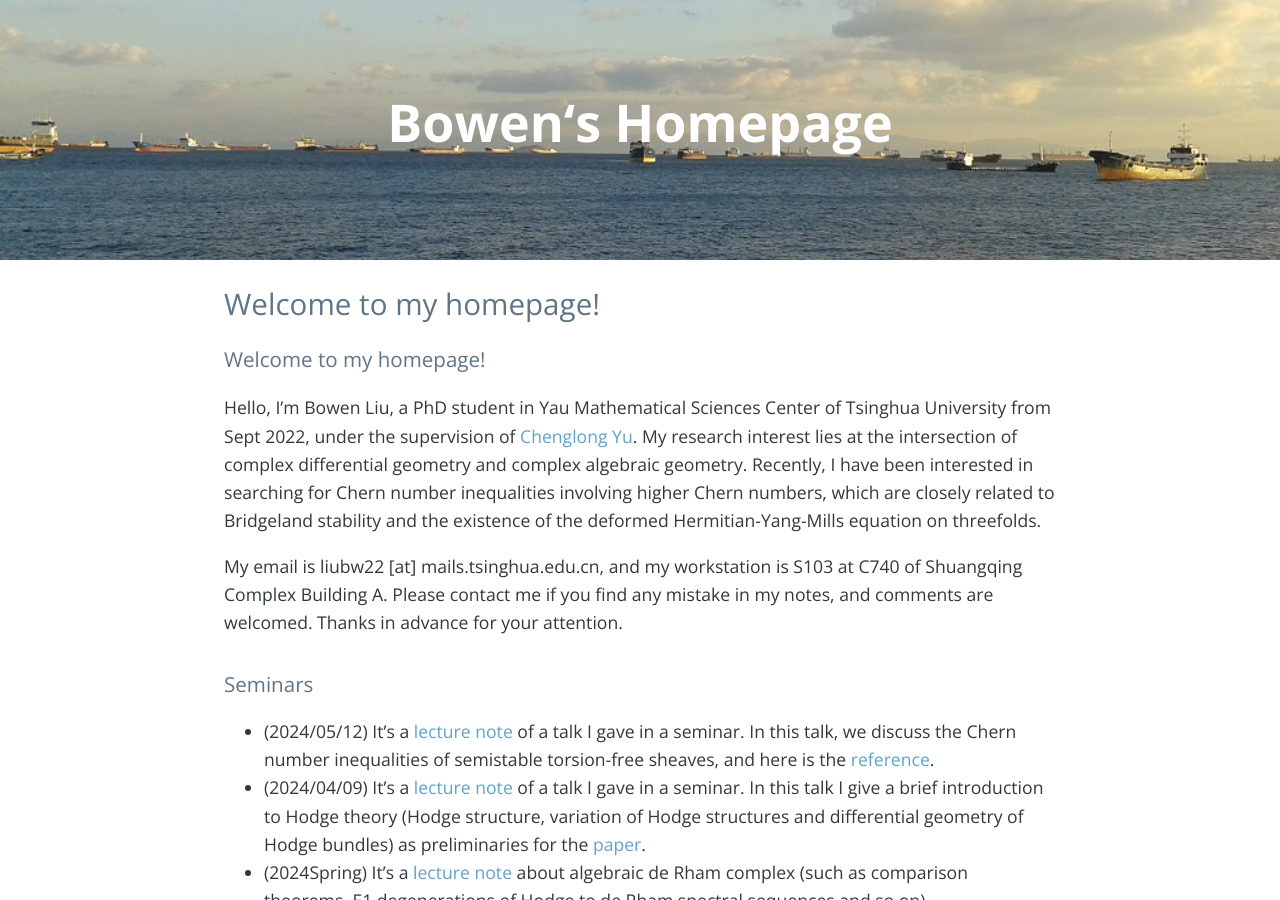
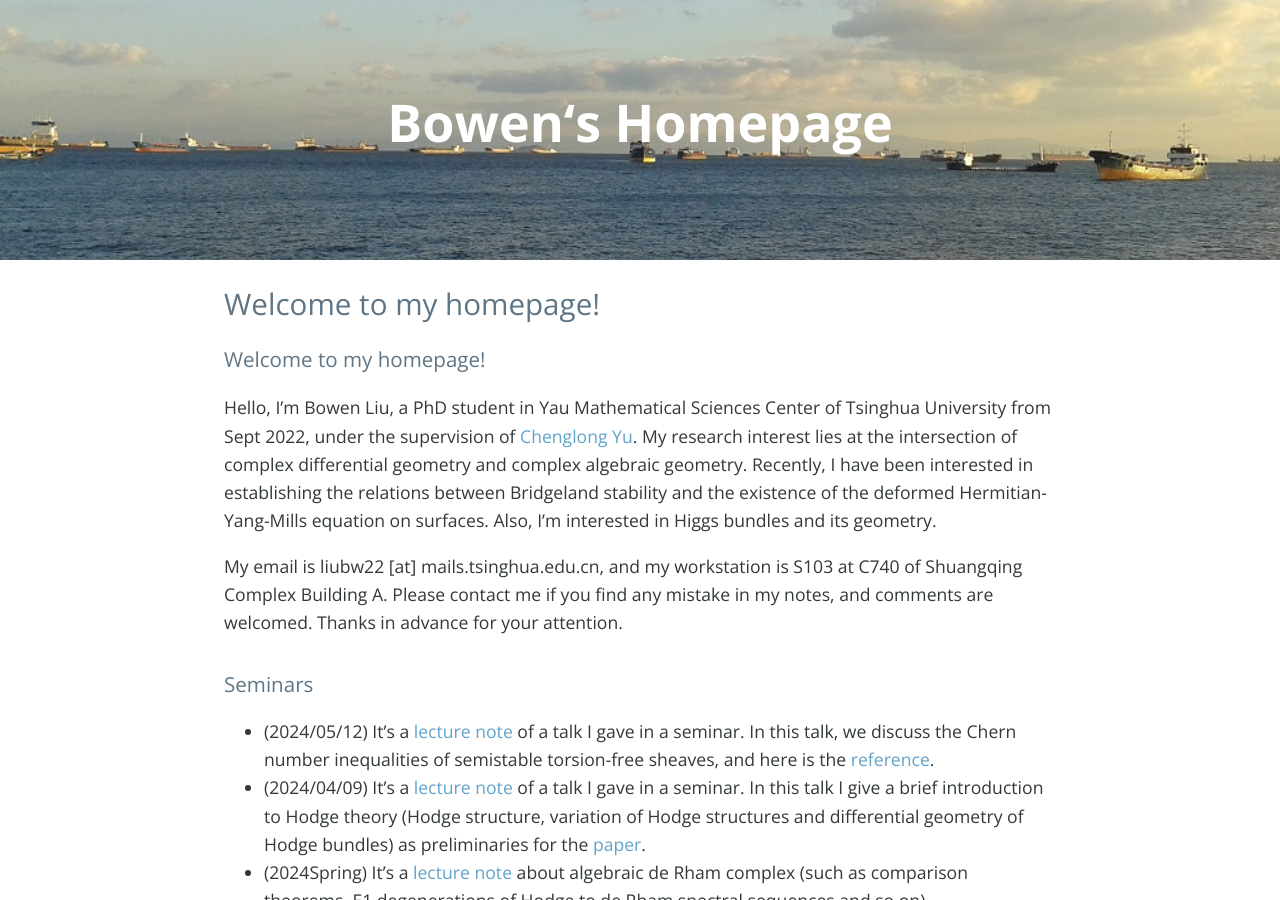
Before and after one commit to bowenl-math/bowenl-math.github.io, a Jekyll site: the page built from index.md, in a window 1280 px wide and 900 px high. Built offline with Jekyll 4.4.1, drawn with Linux system fonts in a browser that asks for light colours; nearby versions of some CDN libraries; our own code applies the rules of GitHub Pages for plain Markdown files; the list of posts is cut into pages by our own code; comment, search, counter and statistics services are not loaded.

Commit message:
Update index.md

```diff
--- a/index.md
+++ b/index.md
@@ -1,5 +1,5 @@
 ### Welcome to my homepage!
-Hello, I'm Bowen Liu, a PhD student in Yau Mathematical Sciences Center of Tsinghua University from Sept 2022, under the supervision of [Chenglong Yu](https://chenglongyu.github.io/). My research interest lies at the intersection of complex differential geometry and complex algebraic geometry. Recently, I have been interested in searching for Chern number inequalities involving higher Chern numbers, which are closely related to Bridgeland stability and the existence of the deformed Hermitian-Yang-Mills equation on threefolds.
+Hello, I'm Bowen Liu, a PhD student in Yau Mathematical Sciences Center of Tsinghua University from Sept 2022, under the supervision of [Chenglong Yu](https://chenglongyu.github.io/). My research interest lies at the intersection of complex differential geometry and complex algebraic geometry. Recently, I have been interested in establishing the relations between Bridgeland stability and the existence of the deformed Hermitian-Yang-Mills equation on surfaces. Also, I’m interested in Higgs bundles and its geometry.
 
 My email is liubw22 [at] mails.tsinghua.edu.cn, and my workstation is S103 at C740 of Shuangqing Complex Building A. Please contact me if you find any mistake in my notes, and comments are welcomed. Thanks in advance for your attention.
 
```
